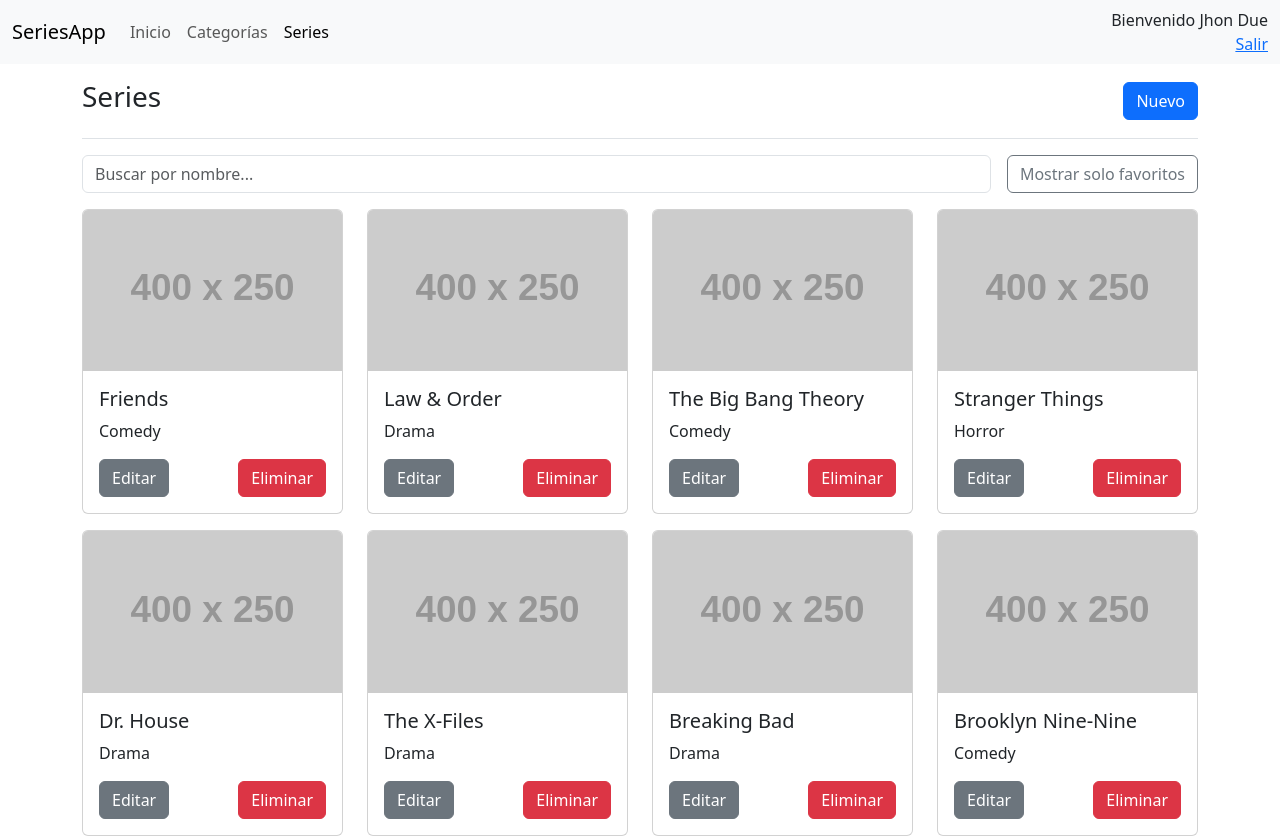
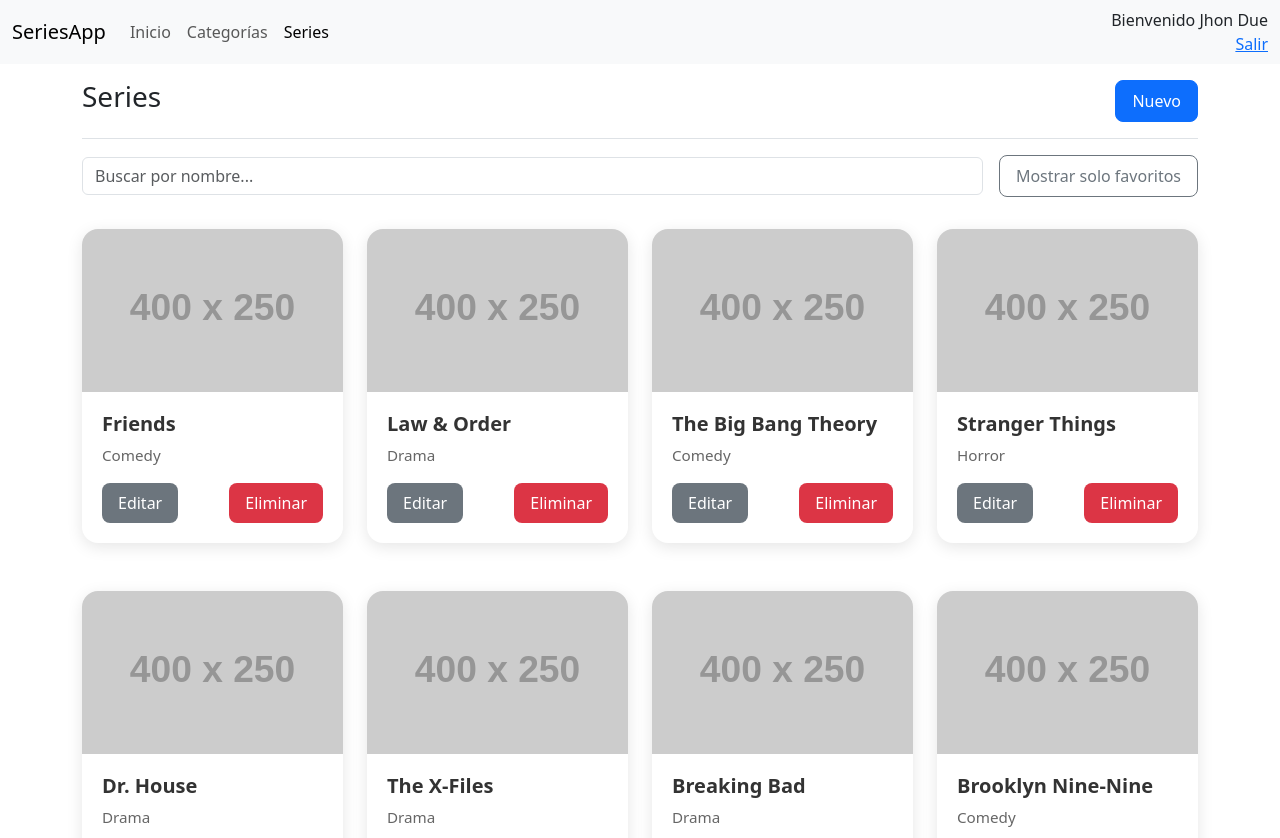
Before and after one commit to Vania-0731/lab11, a React (Vite) app: page /series in a window 1280 px wide. Shown: the top 838 px of the page. Built offline with nearby package versions, Linux system fonts and the light colour scheme.

Commit message:
SerComponent styles added

```diff
--- /dev/null
+++ b/src/Style/SerieComponent.css
@@ -0,0 +1,71 @@
+.card {
+    border: none;
+    border-radius: 16px;
+    overflow: hidden;
+    box-shadow: 0 4px 16px rgba(0, 0, 0, 0.1);
+    transition: transform 0.2s ease-in-out, box-shadow 0.2s ease-in-out;
+    background-color: #ffffff;
+    max-width: 400px;
+    margin: 1rem auto;
+}
+
+.card:hover {
+    transform: translateY(-5px);
+    box-shadow: 0 8px 24px rgba(0, 0, 0, 0.2);
+}
+
+.card-img-top {
+    width: 100%;
+    height: auto;
+    object-fit: cover;
+}
+
+.card-body {
+    padding: 1.25rem;
+}
+
+.card-title {
+    font-size: 1.25rem;
+    font-weight: 600;
+    color: #333;
+    margin-bottom: 0.5rem;
+}
+
+.card-text {
+    font-size: 0.95rem;
+    color: #666;
+    margin-bottom: 1rem;
+}
+
+.btn {
+    padding: 0.5rem 1rem;
+    font-weight: 500;
+    border-radius: 8px;
+    transition: background-color 0.2s ease-in-out;
+}
+
+.btn-secondary {
+    background-color: #6c757d;
+    border: none;
+    color: #fff;
+}
+
+.btn-secondary:hover {
+    background-color: #5a6268;
+}
+
+.btn-danger {
+    background-color: #dc3545;
+    border: none;
+    color: #fff;
+}
+
+.btn-danger:hover {
+    background-color: #c82333;
+}
+
+.d-flex {
+    display: flex;
+    justify-content: space-between;
+    align-items: center;
+}
--- a/src/components/SerieComponent.jsx
+++ b/src/components/SerieComponent.jsx
@@ -1,4 +1,6 @@
 import { NavLink } from "react-router-dom";
+import '../Style/SerieComponent.css';
+
 
 function SerieComponent(props) {
     return (
```
